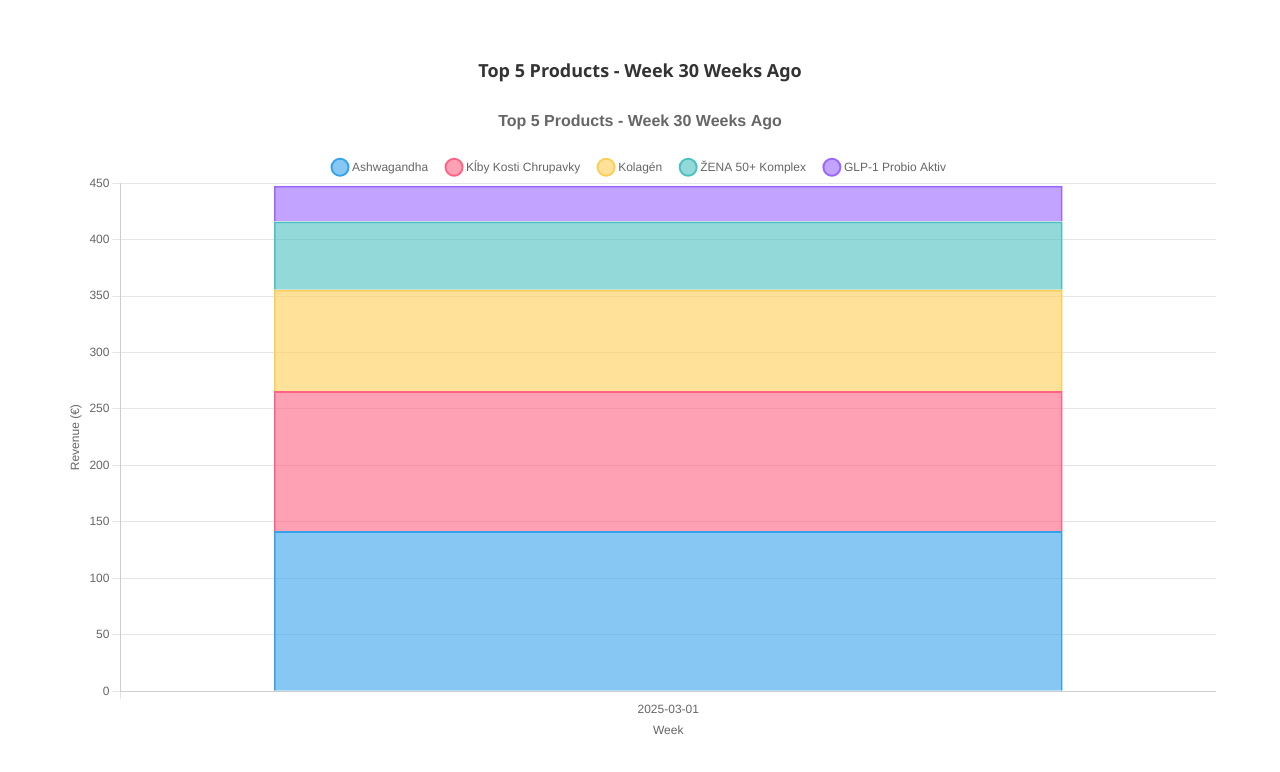
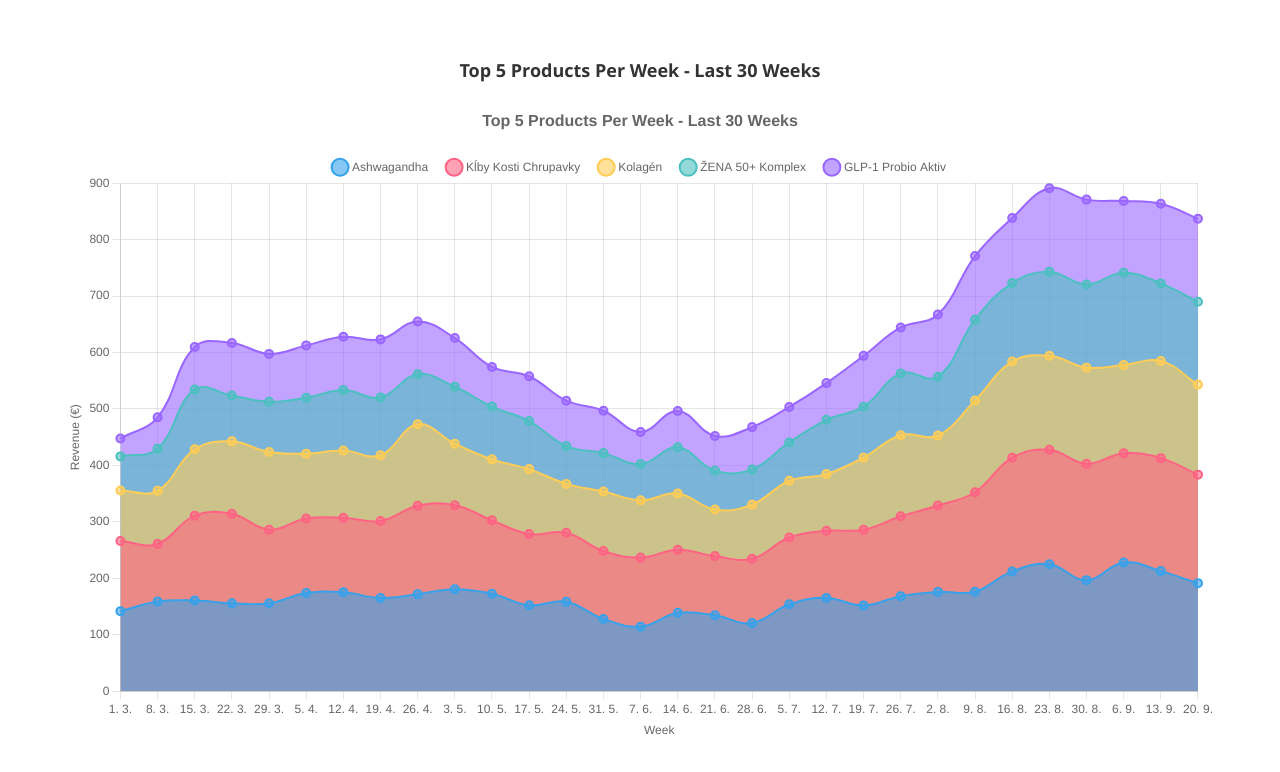
Before and after one commit to pavolko/area-chart-app, a plain HTML site: page index.html in a window 1280 px wide. Drawn offline with nearby package versions, Linux system fonts and the light colour scheme; no server answers.

Commit message:
Return to 30-week view to show dynamic rankings
- Changed back from single week to all 30 weeks
- Updated chart to show weekly top 5 rankings over time
- Changed back to line chart for multi-week visualization
- Now shows how product rankings change week to week
- Combined with improved realistic data generation

```diff
--- a/index.html
+++ b/index.html
@@ -61,7 +61,7 @@
 </head>
 <body>
     <div class="chart-container">
-        <div class="chart-title">Top 5 Products - Week 30 Weeks Ago</div>
+        <div class="chart-title">Top 5 Products Per Week - Last 30 Weeks</div>
         <div id="loading" class="loading">Loading chart data...</div>
         <div id="error" class="error" style="display: none;"></div>
         <div id="chartWrapper" style="display: none;">
@@ -193,20 +193,19 @@
             const weeks = [...new Set(data.map(d => d.week))].sort();
             const allProducts = [...new Set(data.map(d => d.productName))];
 
-            // Get the first week (30 weeks ago)
-            const targetWeek = weeks[0];
-            const weekData = data.filter(d => d.week === targetWeek);
+            // Calculate top 5 products for each week
+            const weeklyTop5 = {};
+            weeks.forEach(week => {
+                const weekData = data.filter(d => d.week === week);
+                const weekRankings = weekData
+                    .sort((a, b) => b.revenue - a.revenue)
+                    .slice(0, 5)
+                    .map(d => d.productName);
+                weeklyTop5[week] = weekRankings;
+            });
 
-            console.log('Target week:', targetWeek);
-            console.log('Week data:', weekData);
-
-            // Get top 5 products for that specific week
-            const top5Products = weekData
-                .sort((a, b) => b.revenue - a.revenue)
-                .slice(0, 5)
-                .map(d => d.productName);
-
-            console.log('Top 5 products:', top5Products);
+            // Get all unique products that appear in top 5 for any week
+            const top5Products = [...new Set(Object.values(weeklyTop5).flat())];
 
             // Generate colors for top 5 products
             const colors = [
@@ -225,17 +224,21 @@
                 'rgba(153, 102, 255, 1)'
             ];
 
-            // Prepare datasets for top 5 products (single week data)
+            // Prepare datasets for top 5 products
             const datasets = top5Products.map((product, index) => {
-                const productData = weekData.find(d => d.productName === product);
-                const revenue = productData ? productData.revenue : 0;
+                const productData = weeks.map(week => {
+                    const weekData = data.find(d => d.week === week && d.productName === product);
+                    return weekData ? weekData.revenue : 0;
+                });
 
                 return {
                     label: product,
-                    data: [revenue],
+                    data: productData,
                     backgroundColor: colors[index],
                     borderColor: borderColors[index],
                     borderWidth: 2,
+                    fill: true,
+                    tension: 0.4,
                     stack: 'stack1'
                 };
             });
@@ -247,9 +250,15 @@
 
             // Create new chart
             chart = new Chart(ctx, {
-                type: 'bar',
+                type: 'line',
                 data: {
-                    labels: [targetWeek],
+                    labels: weeks.map(week => {
+                        const date = new Date(week);
+                        return date.toLocaleDateString('sk-SK', {
+                            month: 'short',
+                            day: 'numeric'
+                        });
+                    }),
                     datasets: datasets
                 },
                 options: {
@@ -258,7 +267,7 @@
                     plugins: {
                         title: {
                             display: true,
-                            text: 'Top 5 Products - Week 30 Weeks Ago',
+                            text: 'Top 5 Products Per Week - Last 30 Weeks',
                             font: {
                                 size: 16,
                                 weight: 'bold'
```
